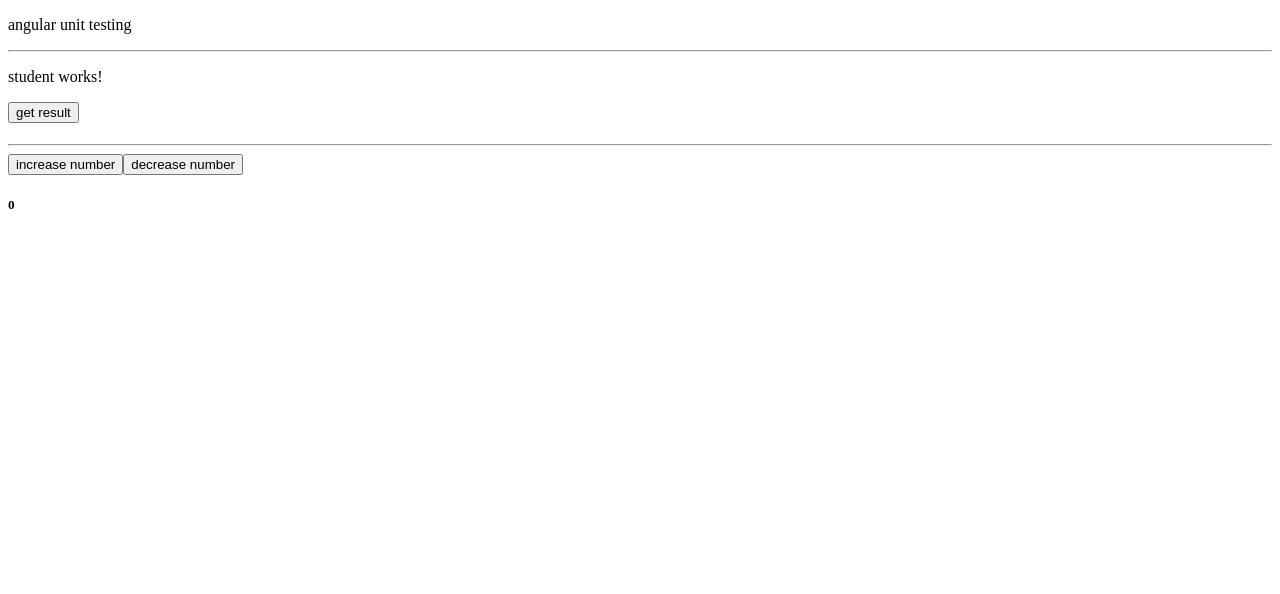
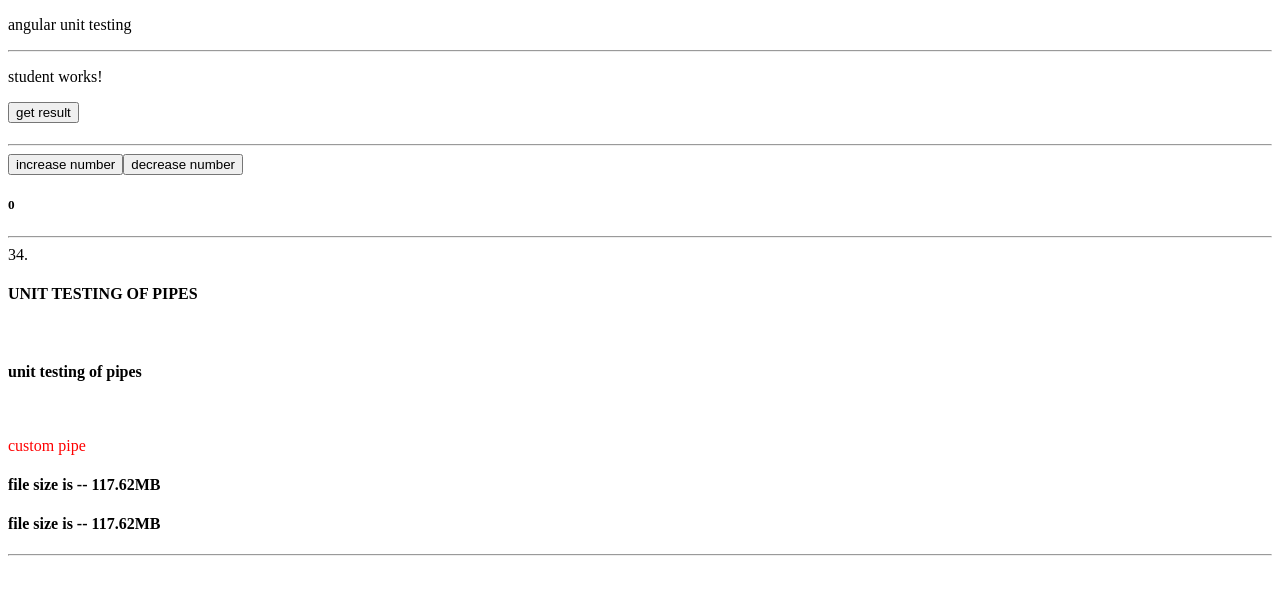
Before and after one commit to 311298/angular-unit-testing, an Angular app: page / in a window 1280 px wide. Shown: the top 594 px of the page. Built offline with nearby package versions, Linux system fonts and the light colour scheme.

Commit message:
pipe unit cases

```diff
--- /dev/null
+++ b/src/app/34pipe/filesize.pipe.ts
@@ -0,0 +1,10 @@
+import { Pipe, PipeTransform } from '@angular/core';
+
+@Pipe({
+  name: 'fileSize',
+})
+export class FileSizePipe implements PipeTransform {
+  transform(size: number, extension: string = 'MB'): string {
+    return 'file size is -- ' + (size / (1024 * 1024)).toFixed(2) + 'MB';
+  }
+}
--- /dev/null
+++ b/src/app/34pipe/pipe.component.html
@@ -0,0 +1,7 @@
+<h4>{{ title | uppercase }}</h4>
+<br />
+<h4>{{ title | lowercase }}</h4>
+<br />
+<p style="color: red">custom pipe</p>
+<h4>{{ size | fileSize }}</h4>
+<h4>{{ size | fileSize: "GB" }}</h4>
--- /dev/null
+++ b/src/app/34pipe/pipe.component.ts
@@ -0,0 +1,15 @@
+import { Component, OnInit } from '@angular/core';
+
+@Component({
+  selector: 'app-pipe',
+  templateUrl: './pipe.component.html',
+  styleUrls: ['./pipe.component.css'],
+})
+export class PipeComponent implements OnInit {
+  title: string = 'unit testing of pipes';
+  size: number = 123333333;
+
+  constructor() {}
+
+  ngOnInit(): void {}
+}
--- a/src/app/app.component.html
+++ b/src/app/app.component.html
@@ -1,3 +1,6 @@
 <p>angular unit testing</p>
 <hr />
 <app-student></app-student>
+<hr />
+34.<app-pipe></app-pipe>
+<hr />
```
Also changed, not shown: src/app/app.module.ts (+10 -2 lines), src/app/34pipe/pipe.component.css (added), 2 other files (tests, documents, lock files or other folders).
